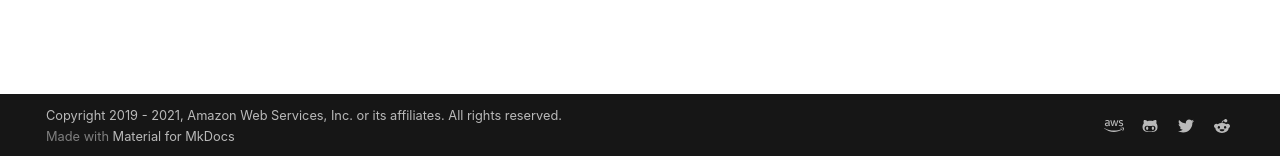
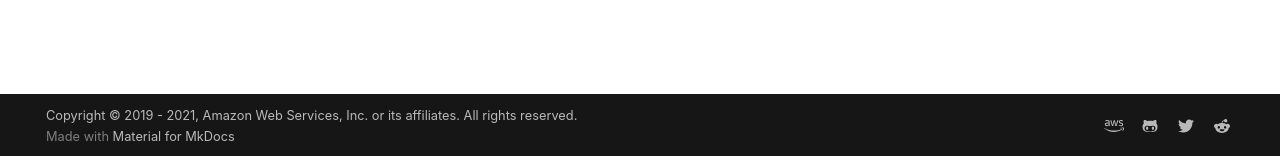
Before and after one commit to awslabs/aws-sync-routes, an MkDocs documentation site: the page built from docs/index.md, in a window 1280 px wide. Shown: the part 741-897 px from the top of the page. Built offline with MkDocs 1.6.1 and Material for MkDocs 9.7.7, drawn with Linux system fonts in a browser that asks for light colours; comment, search, counter and statistics services are not loaded; part of the change alters nothing that is shown.

```diff
--- a/mkdocs.yml
+++ b/mkdocs.yml
@@ -13,7 +13,7 @@ remote_branch: 'gh-pages'
 edit_uri: 'blob/main/docs/'
 
 # Copyright
-copyright: 'Copyright 2019 - 2021, Amazon Web Services, Inc. or its affiliates. All rights reserved.'
+copyright: 'Copyright &copy; 2019 - 2021, Amazon Web Services, Inc. or its affiliates. All rights reserved.'
 
 # Configuration
 theme:
```
